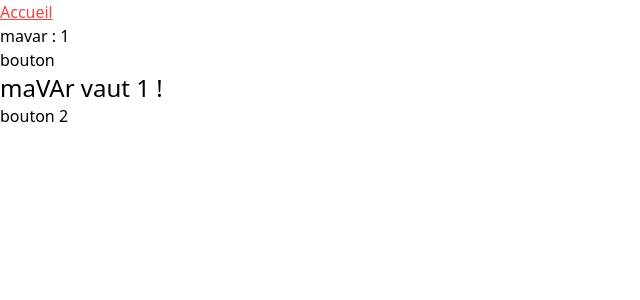
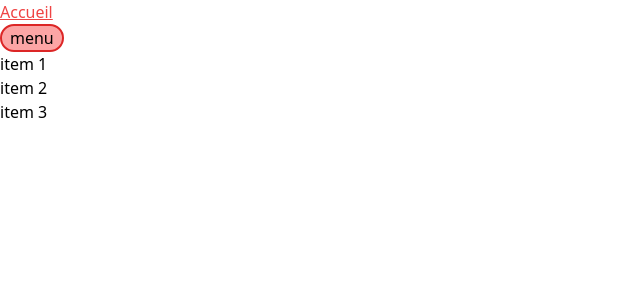
Before and after one commit to MMI-SAE-203/r213-2024-pracht-tp1-NathannSchwarz, a Vue app: page / in a window 1280 px wide. Shown: the top 300 px of the page, without its empty margins (0-640 px from the left). Built offline with nearby package versions, Linux system fonts and the light colour scheme.

Commit message:
ajout du html dans app.vue

```diff
--- a/src/App.vue
+++ b/src/App.vue
@@ -23,4 +23,20 @@
       <component :is="Component" />
     </Suspense>
   </RouterView>
+
+  <button
+    aria-controls="mainNav"
+    aria-expanded="true"
+    class="rounded-full border-2 border-red-600 bg-red-300 px-2"
+  >
+    menu
+  </button>
+
+  <nav id="mainNav">
+    <ul>
+      <li><a href="#">item 1</a></li>
+      <li><a href="#">item 2</a></li>
+      <li><a href="#">item 3</a></li>
+    </ul>
+  </nav>
 </template>
--- a/src/pages/index.vue
+++ b/src/pages/index.vue
@@ -8,15 +8,6 @@
 </script>
 
 <template>
-  <p>mavar : {{ maVar }}</p>
-
-  <button @click="maVar = maVar === 1 ? 0 : 1">bouton</button>
-
-  <h1 v-show="maVar === 1" class="text-2xl">maVAr vaut 1 !</h1>
-
-  <button @click="maVar = maVar === 2 ? 0 : 2">bouton 2</button>
-
-  <h1 v-show="maVar === 2" class="text-2xl">maVAr vaut 2 !</h1>
 
 
 
```
